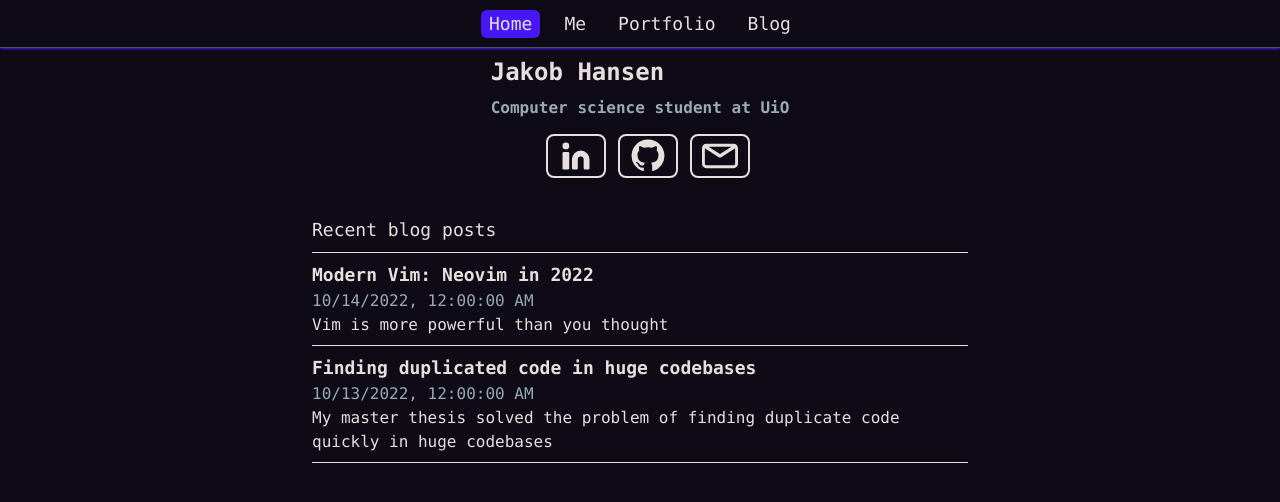
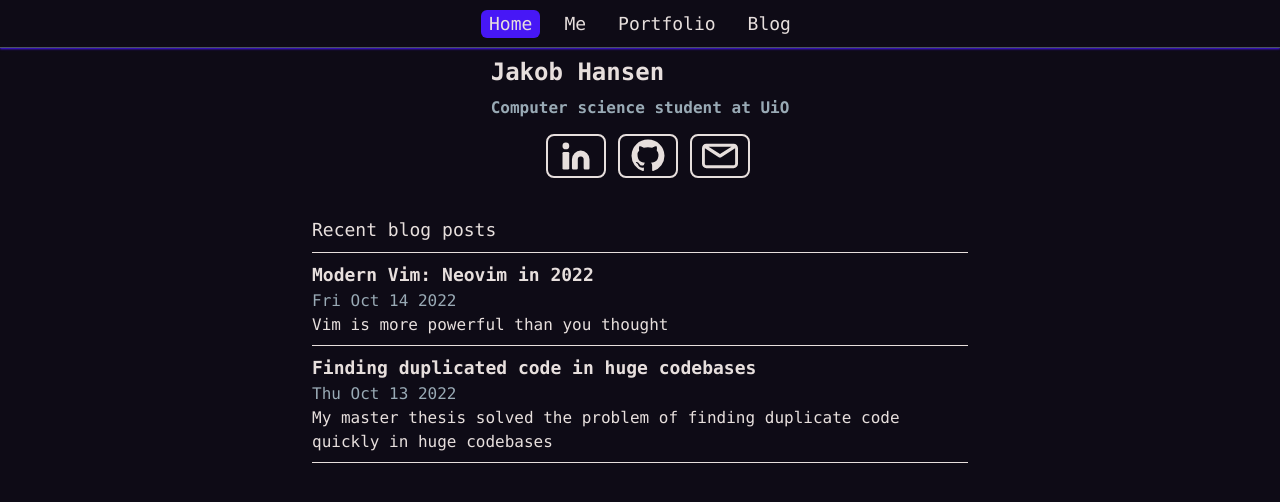
Before and after one commit to jakobkhansen/jakobhansen.dev, a Next.js app: page / in a window 1280 px wide. Shown: the top 502 px of the page. Built offline with nearby package versions, Linux system fonts and the light colour scheme.

Commit message:
Fix date-string in blog posts

```diff
--- a/components/blog/BlogPostLink.tsx
+++ b/components/blog/BlogPostLink.tsx
@@ -13,7 +13,7 @@ export function BlogPostLink({ post }: Props) {
     <Link href={join("/blog/posts", postLink)}>
       <div className="blogpostcard cursor-pointer">
         <h1 className="cursor-pointer text-lg font-bold">{post.title}</h1>
-        <p className="text-textsecondary">{post.date.toLocaleString()}</p>
+        <p className="text-textsecondary">{post.date.toDateString()}</p>
         <p>{post.description}</p>
       </div>
     </Link>
```
